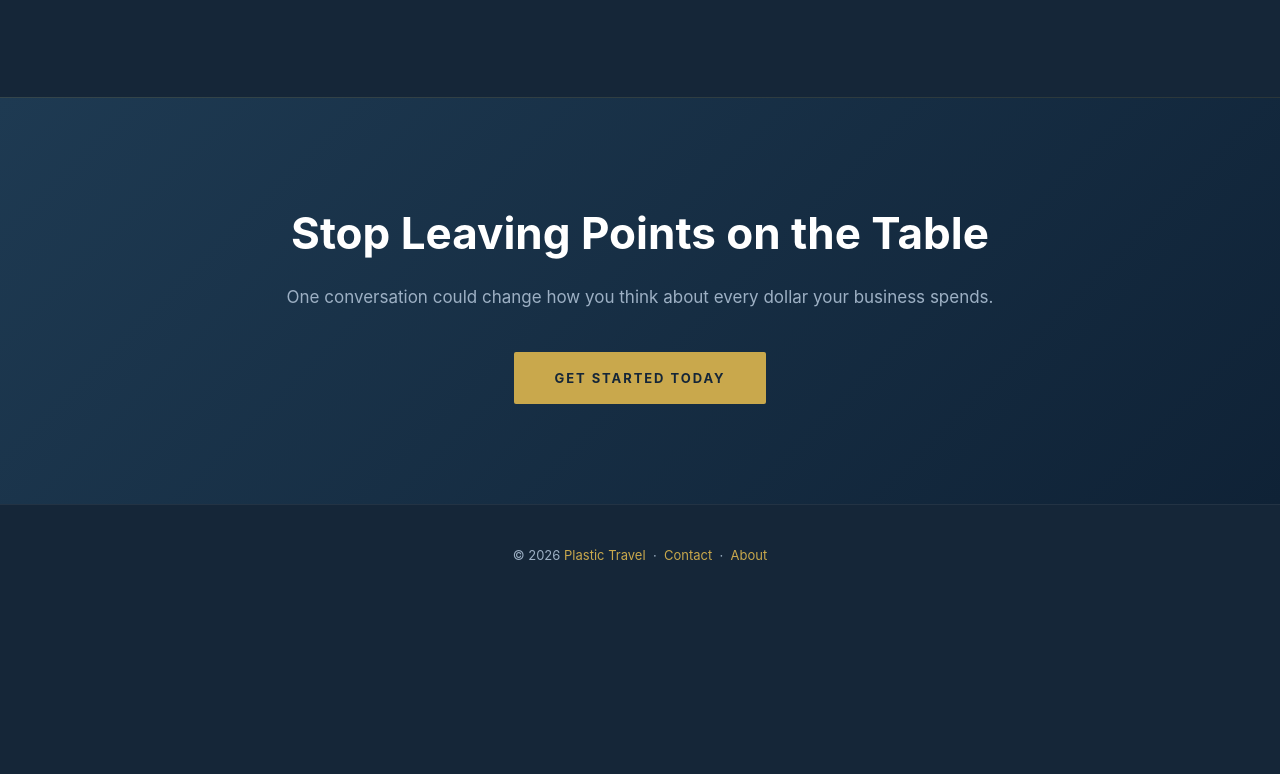
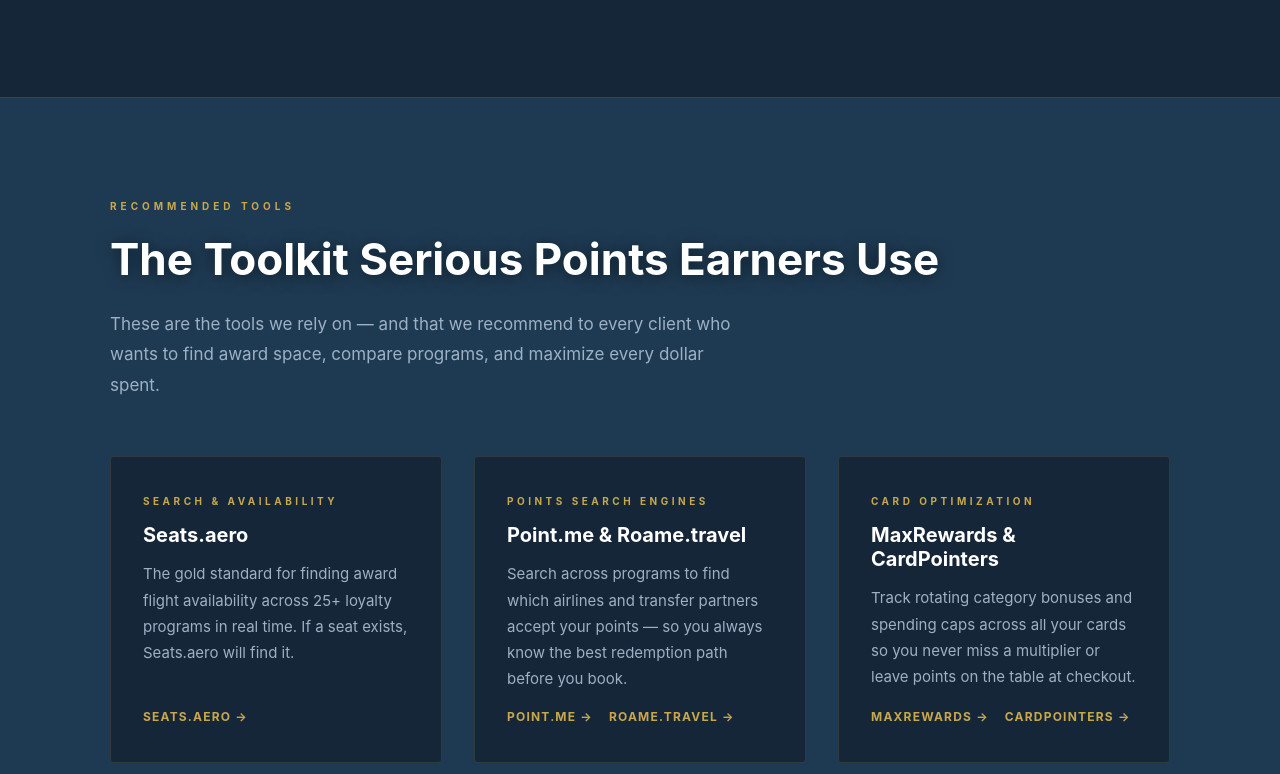
Before and after one commit to scottqcarroll-rgb/projects, a plain HTML site: page plastictravel-website/index.html in a window 1280 px wide. Shown: the part 2306-3080 px from the top of the page. Before the commit the page ends 2912 px from the top, so only its background shows below. Drawn offline with Linux system fonts and the light colour scheme.

Commit message:
Add Recommended Tools section to Plastic Travel homepage

```diff
--- a/plastictravel-website/index.html
+++ b/plastictravel-website/index.html
@@ -76,6 +76,44 @@
   </div>
 </section>
 
+<section class="tools-section">
+  <div class="section-inner">
+    <span class="section-label">Recommended Tools</span>
+    <h2 class="section-title">The Toolkit Serious Points Earners Use</h2>
+    <p class="section-body" style="margin-bottom: 56px;">These are the tools we rely on — and that we recommend to every client who wants to find award space, compare programs, and maximize every dollar spent.</p>
+    <div class="tools-grid">
+
+      <div class="tool-card">
+        <div class="tool-category">Search &amp; Availability</div>
+        <h3>Seats.aero</h3>
+        <p>The gold standard for finding award flight availability across 25+ loyalty programs in real time. If a seat exists, Seats.aero will find it.</p>
+        <a href="https://seats.aero" target="_blank" rel="noopener" class="tool-link">seats.aero →</a>
+      </div>
+
+      <div class="tool-card">
+        <div class="tool-category">Points Search Engines</div>
+        <h3>Point.me &amp; Roame.travel</h3>
+        <p>Search across programs to find which airlines and transfer partners accept your points — so you always know the best redemption path before you book.</p>
+        <div style="display:flex; gap:16px; margin-top:auto;">
+          <a href="https://point.me" target="_blank" rel="noopener" class="tool-link">point.me →</a>
+          <a href="https://roame.travel" target="_blank" rel="noopener" class="tool-link">roame.travel →</a>
+        </div>
+      </div>
+
+      <div class="tool-card">
+        <div class="tool-category">Card Optimization</div>
+        <h3>MaxRewards &amp; CardPointers</h3>
+        <p>Track rotating category bonuses and spending caps across all your cards so you never miss a multiplier or leave points on the table at checkout.</p>
+        <div style="display:flex; gap:16px; margin-top:auto;">
+          <a href="https://maxrewards.app" target="_blank" rel="noopener" class="tool-link">maxrewards →</a>
+          <a href="https://cardpointers.com" target="_blank" rel="noopener" class="tool-link">cardpointers →</a>
+        </div>
+      </div>
+
+    </div>
+  </div>
+</section>
+
 <div class="cta-band">
   <h2>Stop Leaving Points on the Table</h2>
   <p>One conversation could change how you think about every dollar your business spends.</p>
--- a/plastictravel-website/style.css
+++ b/plastictravel-website/style.css
@@ -352,6 +352,66 @@ section { padding: 100px 48px; }
 
 .form-error { color: #e07070; font-size: 13px; margin-top: 16px; display: none; }
 
+/* TOOLS SECTION */
+.tools-section {
+  background: var(--navy-mid);
+  border-top: 1px solid rgba(201,168,76,0.12);
+  border-bottom: 1px solid rgba(201,168,76,0.12);
+}
+
+.tools-grid {
+  display: grid;
+  grid-template-columns: repeat(3, 1fr);
+  gap: 32px;
+}
+
+.tool-card {
+  background: var(--navy);
+  border: 1px solid rgba(201,168,76,0.15);
+  border-radius: 4px;
+  padding: 36px 32px;
+  display: flex;
+  flex-direction: column;
+  gap: 14px;
+  transition: border-color 0.2s;
+}
+
+.tool-card:hover { border-color: rgba(201,168,76,0.4); }
+
+.tool-category {
+  font-size: 10px;
+  letter-spacing: 0.35em;
+  text-transform: uppercase;
+  color: var(--gold);
+  font-weight: 700;
+}
+
+.tool-card h3 {
+  font-size: 20px;
+  font-weight: 700;
+  color: #fff;
+  line-height: 1.2;
+}
+
+.tool-card p {
+  font-size: 15px;
+  color: var(--muted);
+  line-height: 1.75;
+  flex: 1;
+}
+
+.tool-link {
+  font-size: 12px;
+  font-weight: 700;
+  letter-spacing: 0.1em;
+  text-transform: uppercase;
+  color: var(--gold);
+  text-decoration: none;
+  transition: color 0.2s;
+}
+
+.tool-link:hover { color: var(--gold-light); }
+
 /* CTA BAND */
 .cta-band {
   background: linear-gradient(135deg, var(--navy-mid) 0%, #0f2236 100%);
@@ -379,7 +439,7 @@ footer a { color: var(--gold); text-decoration: none; }
   nav { padding: 0 20px; }
   .nav-links { gap: 20px; }
   section { padding: 64px 24px; }
-  .steps-grid, .two-col, .stats-grid, .form-row { grid-template-columns: 1fr; gap: 24px; }
+  .steps-grid, .two-col, .stats-grid, .form-row, .tools-grid { grid-template-columns: 1fr; gap: 24px; }
   .hero { padding: 100px 24px 60px; }
   .page-hero { padding: 120px 24px 60px; }
 }
```
